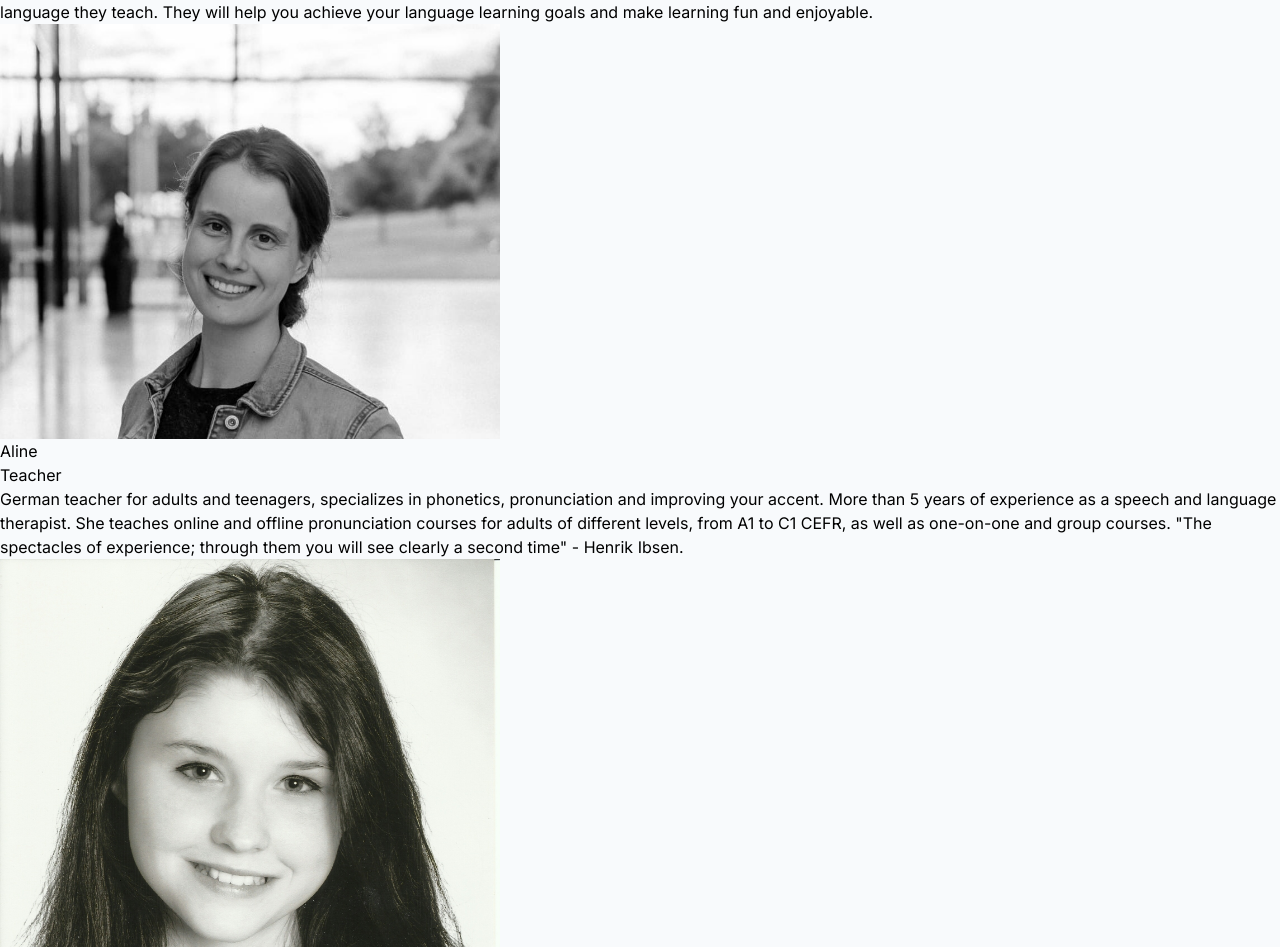
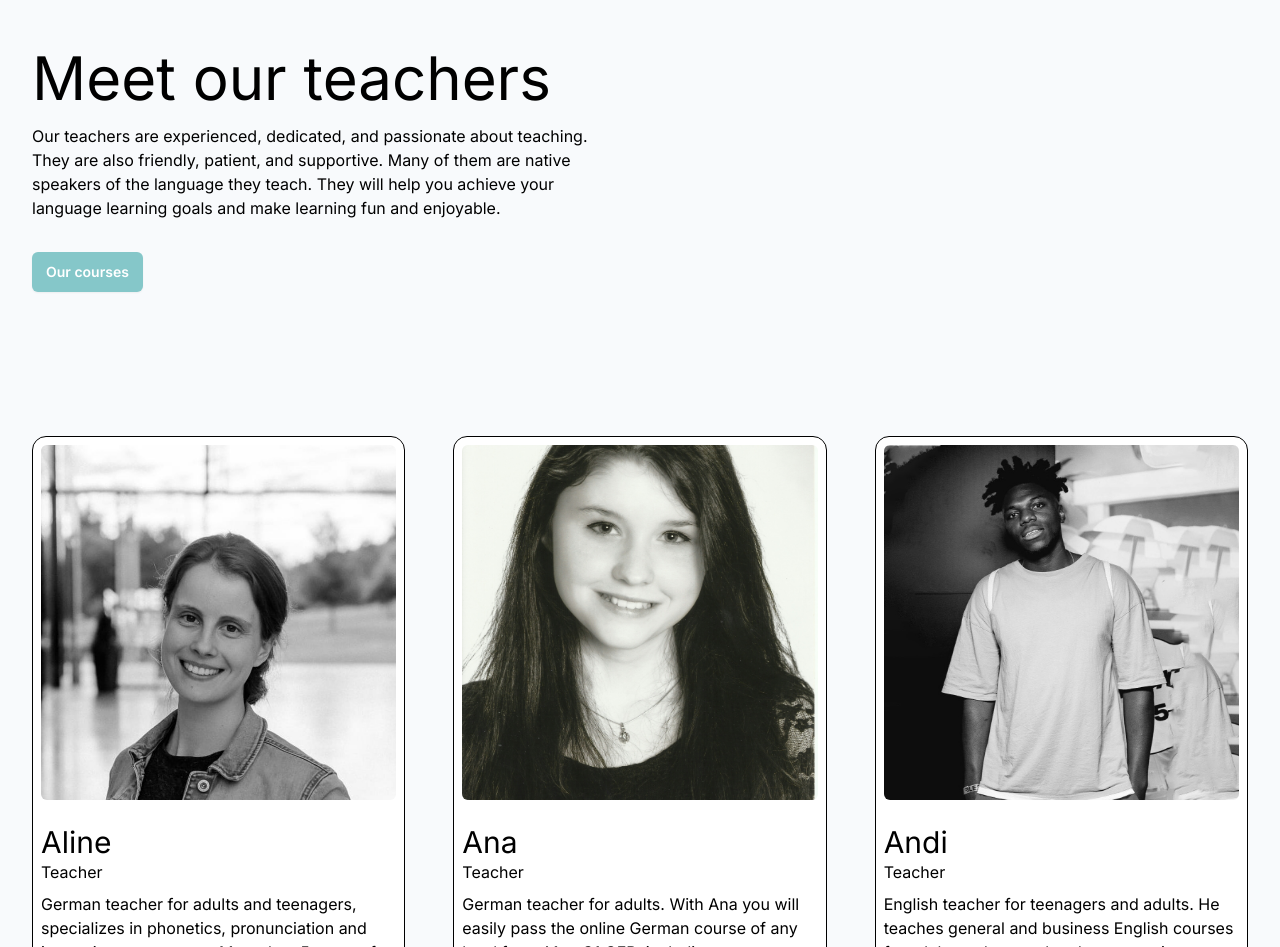
Before and after one commit to MultiTaskersGmbH/multitaskers, a Next.js app: page /en/team in a window 1280 px wide. Shown: the part 145-1092 px from the top of the page. Built offline with nearby package versions, Linux system fonts and the light colour scheme.

Commit message:
add style team page

```diff
--- a/src/app/[lang]/faq/page.tsx
+++ b/src/app/[lang]/faq/page.tsx
@@ -21,7 +21,7 @@ export default async function Page({
     <>
       <div className="mx-auto max-w-7xl px-4 pb-12 pt-24 sm:px-6 lg:px-8">
         <div className="md:max-w-lg lg:max-w-xl">
-          <h1 className="mb-4 text-5xl">{faq.heading}</h1>
+          <h1 className="mb-4 text-5xl lg:text-6xl">{faq.heading}</h1>
           <p className="mb-8">{faq.description}</p>
           <Button href={`/${lang}/courses`}>{faq.linkButton}</Button>
         </div>
--- a/src/app/[lang]/page.tsx
+++ b/src/app/[lang]/page.tsx
@@ -18,7 +18,7 @@ export default async function Page({
         <div className="md:grid md:grid-cols-2 md:gap-8 lg:gap-12">
           {/* hero-section */}
           <section className="pb-12 pt-24 md:max-w-md md:pb-0 md:pt-0 lg:max-w-xl">
-            <h1 className="mb-4 text-5xl">{home.hero.heading}</h1>
+            <h1 className="mb-4 text-5xl lg:text-6xl">{home.hero.heading}</h1>
             <p className="mb-8">{home.hero.description}</p>
             <Button href={`/${lang}/courses`}>{home.hero.linkButton}</Button>
           </section>
@@ -35,7 +35,7 @@ export default async function Page({
           {/* course-section */}
           <section className="pt-24  md:max-w-md md:pt-0 lg:max-w-xl">
             <h2 className="mb-2">{home.courses.heading}</h2>
-            <p className="mb-4 text-4xl">{home.courses.title}</p>
+            <p className="mb-4 text-4xl lg:text-5xl">{home.courses.title}</p>
             <p className="mb-8">{home.courses.description}</p>
             <Button href={`/${lang}/courses`}>{home.courses.linkButton}</Button>
           </section>
@@ -78,7 +78,7 @@ export default async function Page({
       <section className="mx-auto max-w-7xl px-4 py-24 sm:px-6 lg:px-8">
         <div className="pb-12 md:max-w-md lg:max-w-xl">
           <h2 className="mb-2">{home.team.heading}</h2>
-          <p className="mb-4 text-4xl">{home.team.title}</p>
+          <p className="mb-4 text-4xl lg:text-5xl">{home.team.title}</p>
           <p className="mb-8">{home.team.description}</p>
           <Button href={`/${lang}/team`} variant="secondary">
             {home.team.linkButton}
--- a/src/app/[lang]/team/page.tsx
+++ b/src/app/[lang]/team/page.tsx
@@ -4,6 +4,7 @@ import { getDictionary } from "@/lib/getDictionary";
 import type { Locale } from "i18n.config";
 
 import type { Metadata } from "next";
+import Button from "@/components/ui/button";
 
 export const metadata: Metadata = {
   title: "Team",
@@ -18,22 +19,32 @@ export default async function Page({
 
   return (
     <>
-      <section>
-        <div>
-          <h1>{team.heading}</h1>
-          <p>{team.description}</p>
+      <div className="mx-auto max-w-7xl px-4 pb-12 pt-24 sm:px-6 lg:px-8">
+        <div className="md:max-w-lg lg:max-w-xl">
+          <h1 className="mb-4 text-5xl lg:text-6xl">{team.heading}</h1>
+          <p className="mb-8">{team.description}</p>
+          <Button href={`/${lang}/courses`}>{team.linkButton}</Button>
         </div>
-        <ul>
+      </div>
+      <section className="mx-auto max-w-7xl px-4 pb-12 pt-24 sm:px-6 lg:px-8">
+        <ul
+          className="grid gap-8 md:grid-cols-2 lg:grid-cols-3 lg:gap-12"
+          role="list"
+        >
           {team.list.map((member) => (
-            <li key={member.firstName}>
+            <li
+              key={member.firstName}
+              className="rounded-[14px] border border-black bg-white p-2"
+            >
               <Image
+                className="mb-6 aspect-square w-full rounded-md object-cover"
                 src={member.image}
                 alt={member.imageAlt}
                 width={500}
                 height={500}
               />
-              <h2>{member.firstName}</h2>
-              <p>{member.role}</p>
+              <h2 className="text-3xl">{member.firstName}</h2>
+              <p className="mb-2">{member.role}</p>
               <p>{member.bio}</p>
             </li>
           ))}
```
Also changed, not shown: src/dictionaries/en.json, src/dictionaries/ru.json.
